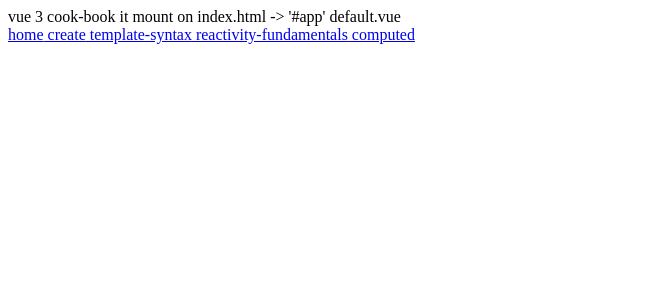
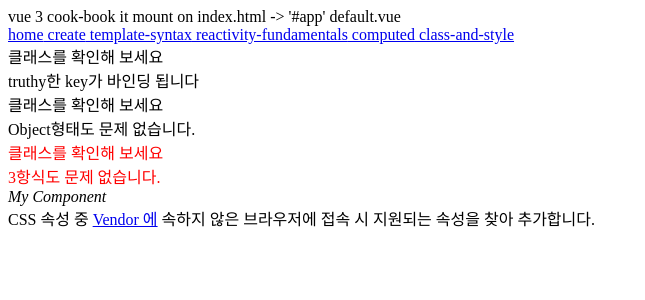
Before and after one commit to Nontrust/vue-3-cooking..., a Vue app: page /essentials/class-and-style in a window 1280 px wide. Shown: the top 300 px of the page, without its empty margins (0-645 px from the left). Built offline with nearby package versions, Linux system fonts and the light colour scheme.

Commit message:
[4_Class_and_Style] learn Binding attributes

```diff
--- a/package.json
+++ b/package.json
@@ -10,6 +10,7 @@
   },
   "dependencies": {
     "moment": "^2.30.1",
+    "sass": "^1.70.0",
     "vue": "^3.3.11",
     "vue-router": "^4.2.5"
   },
--- a/src/components/Default.vue
+++ b/src/components/Default.vue
@@ -9,6 +9,7 @@
    <router-link to="/essentials/template-syntax"> template-syntax</router-link>
    <router-link to="/essentials/reactivity-fundamentals"> reactivity-fundamentals</router-link>
    <router-link to="/essentials/computed"> computed</router-link>
+   <router-link to="/essentials/class-and-style"> class-and-style</router-link>
  </div>
 
 </template>
--- /dev/null
+++ b/src/components/exam/MyComponent.vue
@@ -0,0 +1,16 @@
+<script setup>
+
+</script>
+
+<template>
+    <div :class="$attrs.class">
+        My Component
+    </div>
+</template>
+
+<style lang="scss" scoped>
+.baz {
+  font-style: italic;
+}
+
+</style>
--- /dev/null
+++ b/src/page/essentials/ClassAndStyle.vue
@@ -0,0 +1,52 @@
+<script setup xmlns="http://www.w3.org/1999/html">
+import {computed, reactive, ref} from "vue";
+import MyComponent from "@/components/exam/MyComponent.vue";
+
+/** api response */
+const error = ref(null)
+const isActive = ref(true)
+const hasError = ref(false)
+
+const classObject = computed(() => ({
+    active: isActive.value && !error.value,
+    'text-danger': error.value && error.value.type === 'fatal'
+}))
+
+const activeClass = ref('active')
+const errorClass = ref('text-danger')
+
+</script>
+
+<template>
+    <div>
+        <span :class = "{active:isActive, 'text-danger':hasError}">
+            클래스를 확인해 보세요 <br/>
+            truthy한 key가 바인딩 됩니다 <br/>
+        </span>
+        <span :class = "classObject">
+            클래스를 확인해 보세요 <br/>
+            Object형태도 문제 없습니다.<br/>
+        </span>
+        <span :class = "[isActive ? activeClass : '', errorClass]">
+            클래스를 확인해 보세요 <br/>
+            3항식도 문제 없습니다.<br/>
+        </span>
+        <MyComponent class="baz" />
+        <span :style="{display :  ['flex', '-webkit-box', '-ms-flexbox']}">
+            CSS 속성 중 <a href="https://developer.mozilla.org/en-US/docs/Glossary/Vendor_Prefix">Vendor 에</a>
+            속하지 않은 브라우저에 접속 시 지원되는 속성을 찾아 추가합니다.
+        </span>
+
+    </div>
+</template>
+
+<style lang="scss" scoped>
+.active{
+    font-family: "HY견고딕";
+}
+.text-danger{
+    font-family: "HY견고딕";
+    color: red;
+}
+
+</style>
--- a/src/route/index.js
+++ b/src/route/index.js
@@ -8,7 +8,8 @@ import ReactivityFundamentals from '@/page/essentials/ReactivityFundamentals.vue
 import App from "@/App.vue";
 
 import { createRouter, createWebHistory } from 'vue-router'
-import Computed from "@/page/essentials/computed.vue";
+import Computed from "@/page/essentials/Computed.vue";
+import ClassAndStyle from "@/page/essentials/ClassAndStyle.vue";
 
 
 /**
@@ -20,6 +21,7 @@ const routes = [
     {path:'/essentials/template-syntax', component:TemplateSyntax},
     {path:'/essentials/reactivity-fundamentals', component:ReactivityFundamentals},
     {path:'/essentials/computed', component:Computed},
+    {path:'/essentials/class-and-style', component:ClassAndStyle},
 ];
 
 /**
```
Also changed, not shown: 1 other file (tests, documents, lock files or other folders).
